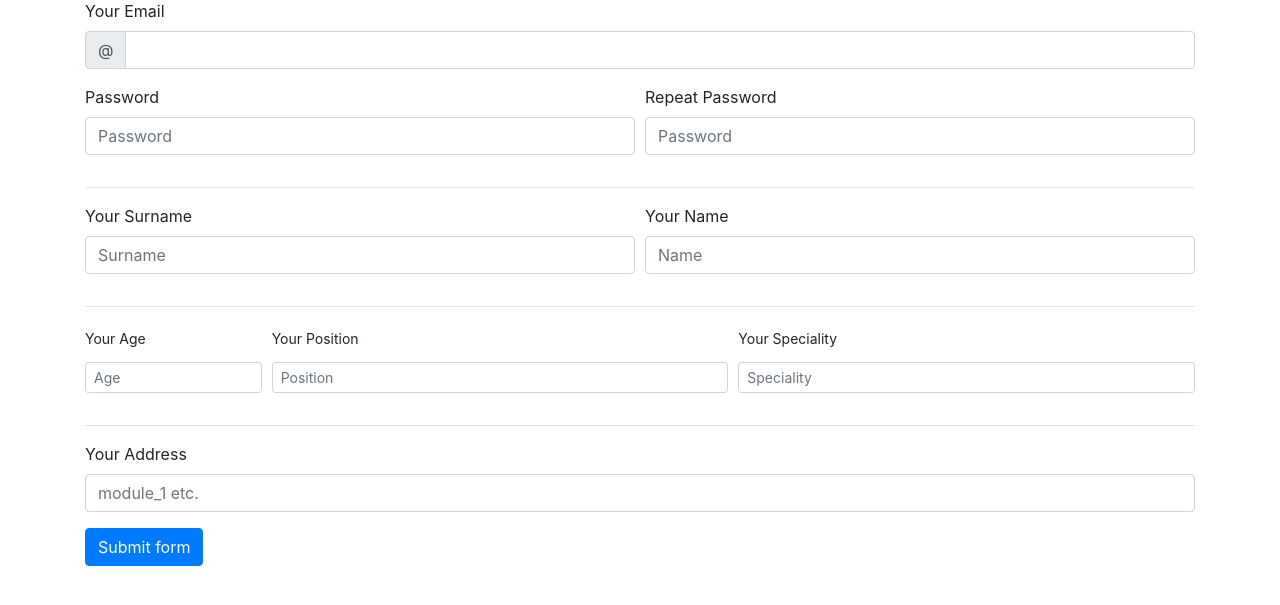
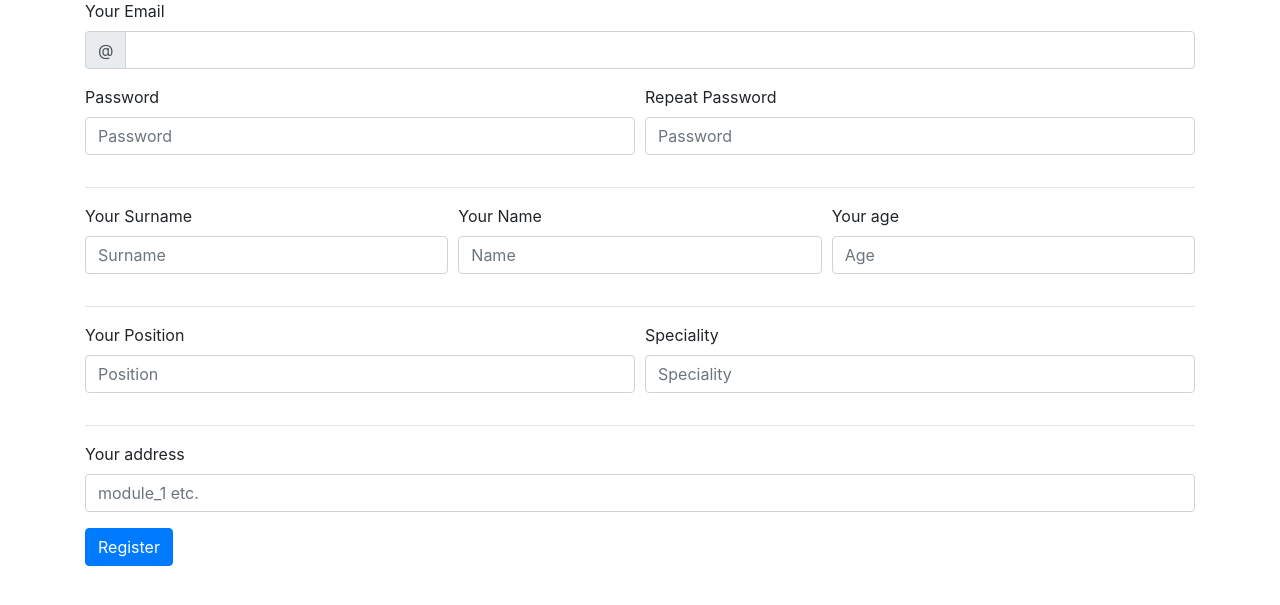
Before and after one commit to thecattest/mars-one, a Flask app: page /register in a window 1280 px wide. Shown: the part 163-768 px from the top of the page. Run offline with Flask 2, Linux system fonts and the light colour scheme; some libraries are stand-ins or nearby versions.

Commit message:
unkwnown error....

```diff
--- a/data/departments.py
+++ b/data/departments.py
@@ -10,7 +10,7 @@ class Department(SqlAlchemyBase):
     id = sqlalchemy.Column(sqlalchemy.Integer,
                            primary_key=True, autoincrement=True)
     title = sqlalchemy.Column(sqlalchemy.String)
-    chief = sqlalchemy.Column(sqlalchemy.Integer)
+    chief = sqlalchemy.Column(sqlalchemy.Integer, sqlalchemy.ForeignKey("users.id"))
     members = sqlalchemy.Column(sqlalchemy.String)
     email = sqlalchemy.Column(sqlalchemy.String)
 
--- a/data/users.py
+++ b/data/users.py
@@ -25,7 +25,7 @@ class User(SqlAlchemyBase):
                                       default=datetime.datetime.now)
 
     jobs = orm.relation("Jobs", back_populates='user')
-    departments = orm.relation("Department", back_populates='user')
+    # departments = orm.relation("Department", back_populates='user')
 
     def set_password(self, password):
         self.hashed_password = generate_password_hash(password)
--- /dev/null
+++ b/forms.py
@@ -0,0 +1,32 @@
+from flask_wtf import FlaskForm
+from wtforms import StringField, PasswordField, SubmitField, IntegerField
+from wtforms.fields.html5 import EmailField
+from wtforms.validators import InputRequired, EqualTo, ValidationError
+
+from data import db_session
+from data.__all_models import User
+
+
+def validate_email(form, field):
+    session = db_session.create_session()
+    user = session.query(User).filter(User.email == field.data).first()
+    if not user is None:
+        raise ValidationError('User with this email already exists')
+
+
+class RegisterForm(FlaskForm):
+    email = EmailField('Your Email', validators=[InputRequired(), ]) # validate_email])
+    password = PasswordField('Password', validators=[InputRequired(),
+                                                   EqualTo('password_confirmation', message='Passwords must match')])
+    password_confirmation = PasswordField('Repeat Password', validators=[InputRequired()])
+
+    surname = StringField("Your Surname", validators=[InputRequired()])
+    name = StringField("Your Name", validators=[InputRequired()])
+    age = IntegerField("Your age", validators=[InputRequired()])
+
+    position = StringField("Your Position", validators=[InputRequired()])
+    speciality = StringField("Speciality", validators=[InputRequired()])
+
+    address = StringField("Your address", validators=[InputRequired()])
+
+    submit = SubmitField('Register')
--- a/main.py
+++ b/main.py
@@ -1,9 +1,11 @@
 from flask import Flask, render_template, request
 
 from data import db_session
-from data.__all_models import User, Jobs
+from data.__all_models import User, Jobs, Department
+from forms import *
 
 import sqlalchemy
+import datetime
 
 app = Flask(__name__)
 app.config['SECRET_KEY'] = 'yandexlyceum_secret_key'
@@ -12,52 +14,33 @@ db_session.global_init("db/mars.sqlite")
 session = db_session.create_session()
 
 
+def log(error):
+    message = str(type(error)) + ": " + str(error)
+    with open('log.txt', 'a') as file:
+        file.write(message + '\n' + str(datetime.datetime.now()) + '\n-----\n')
+
 def main():
     app.run()
 
 
 def register_user(form):
-    messages = []
-    error = False
-
-    email = form.get("email").strip()
-    password = form.get("password").strip()
-    password2 = form.get("password-repeat").strip()
-    surname = form.get("surname").strip()
-    name = form.get("name").strip()
-    age = form.get("age").strip()
-    position = form.get("position").strip()
-    speciality = form.get("speciality").strip()
-    address = form.get("address").strip()
-
-    if password != password2:
-        messages.append({"content": "Passwords do not match!", "class": "alert-danger"})
-        error = True
-    if not "@" in email:
-        messages.append({"content": "Invalid email", "class": "alert-danger"})
-        error = True
-    if not error:
-        user = User()
-        user.email = email
-        user.name = name
-        user.surname = surname
-        user.age = int(age)
-        user.position = position
-        user.speciality = speciality
-        user.address = address
-        user.set_password(password)
-        try:
-            session.add(user)
-            session.commit()
-        except sqlalchemy.exc.IntegrityError:
-            messages.append({"content": "User with this email already exists", "class": "alert-danger"})
-            session.rollback()
-        else:
-            messages.append({"content": "User was successfully registered!", "class": "alert-success"})
-
-    return not error, messages, form
-
-
+    user = User()
+    user.email = form.email.data
+    user.name = form.name.data
+    user.surname = form.surname.data
+    user.age = form.age.data
+    user.position = form.position.data
+    user.speciality = form.speciality.data
+    user.address = form.address.data
+    user.set_password(form.password.data)
+    # try:
+    session.add(User)
+    session.commit()
+    # except Exception as error:
+      #  log(error)
+       # return "Error was occured. Please, try again", "alert-danger"
+    # else:
+    return "User was successfully registered!", "alert-success"
 
 
 @app.route("/")
@@ -77,18 +60,12 @@ def index():
 
 @app.route("/register", methods=['GET', 'POST'])
 def register():
-    params = {
-        "title": "Register",
-        "form": 0
-    }
-    if request.method == "GET":
-        return render_template("register.html", **params)
-    elif request.method == "POST":
-        ok, messages, form = register_user(request.form)
-        params["messages"] = messages
-        if ok:
-            params["form"] = form
-        return render_template("register.html", **params)
+    form = RegisterForm()
+    messages = []
+    if form.validate_on_submit():
+        message, mes_class = register_user(form)
+        messages.append((message, mes_class))
+    return render_template("register.html", title="Register", form=form, messages=messages)
 
 
 if __name__ == '__main__':
--- a/static/css/style.css
+++ b/static/css/style.css
@@ -40,3 +40,5 @@
     color: #b3d2ec;
     margin: 7px;
 }
+
+.red {color: #ff3721}
--- a/templates/register.html
+++ b/templates/register.html
@@ -3,73 +3,104 @@
 {% block content %}
 
 {% for message in messages %}
-    <div class="alert {{message.class}}">{{message.content}}</div>
+<div class="alert {{message[1]}}">{{message[0]}}</div>
 {% endfor %}
 <h2>Register form</h2>
 <form class="register-form" method="post">
-    <div class="form-group">
-        <label for="email-input">Your Email</label>
-        <div class="input-group">
-            <div class="input-group-prepend">
-                <div class="input-group-text">@</div>
+    {{form.hidden_tag()}}
+    <div class="form-row">
+        <div class="form-group col-12">
+            {{form.email.label}}
+            <div class="input-group">
+                <div class="input-group-prepend">
+                    <div class="input-group-text">@</div>
+                </div>
+                {{ form.email(class="form-control", type="email") }}
             </div>
-            <input type="email" name="email" id="email-input" class="form-control"
-                   value="{%if form %} {{form.email}} {% endif %}" required>
         </div>
+        {% for error in form.email.errors %}
+        <small class="form-text red">
+            {{ error }}
+        </small>
+        {% endfor %}
     </div>
     <div class="form-row">
         <div class="form-group col-md-6">
-            <label for="password-input">Password</label>
-            <input type="password" name="password" id="password-input" placeholder="Password"
-                   class="form-control" required>
+            {{form.password.label}}
+            {{ form.password(class="form-control", type="password", placeholder="Password") }}
         </div>
         <div class="form-group col-md-6">
-            <label for="password-repeat-input">Repeat Password</label>
-            <input type="password" name="password-repeat" id="password-repeat-input" placeholder="Password"
-                   class="form-control" required>
+            {{form.password_confirmation.label}}
+            {{ form.password_confirmation(class="form-control", type="password", placeholder="Password") }}
+        </div>
+        {% for error in form.password.errors %}
+        <small class="form-text red col-12">
+            {{ error }}
+        </small>
+        {% endfor %}
+    </div>
+    <hr>
+    <div class="form-row">
+        <div class="form-group col-md-4">
+            {{form.surname.label}}
+            {{ form.surname(class="form-control", type="text", placeholder="Surname") }}
+            {% for error in form.surname.errors %}
+            <small class="form-text red">
+                {{ error }}
+            </small>
+            {% endfor %}
+        </div>
+        <div class="form-group col-md-4">
+            {{form.name.label}}
+            {{ form.name(class="form-control", type="text", placeholder="Name") }}
+            {% for error in form.name.errors %}
+            <small class="form-text red">
+                {{ error }}
+            </small>
+            {% endfor %}
+        </div>
+        <div class="form-group col-md-4">
+            {{form.age.label}}
+            {{ form.age(class="form-control", type="number", placeholder="Age") }}
+            {% for error in form.age.errors %}
+            <small class="form-text red">
+                {{ error }}
+            </small>
+            {% endfor %}
         </div>
     </div>
     <hr>
     <div class="form-row">
         <div class="form-group col-md-6">
-            <label for="surname-input">Your Surname</label>
-            <input type="text" name="surname" id="surname-input" class="form-control"
-                   value="{%if form %} {{form.surname}} {% endif %}" placeholder="Surname" required>
+            {{form.position.label}}
+            {{ form.position(class="form-control", type="text", placeholder="Position") }}
+            {% for error in form.position.errors %}
+            <small class="form-text red">
+                {{ error }}
+            </small>
+            {% endfor %}
         </div>
         <div class="form-group col-md-6">
-            <label for="name-input">Your Name</label>
-            <input type="text" name="name" id="name-input" class="form-control"
-                   value="{%if form %} {{form.name}} {% endif %}" placeholder="Name" required>
-        </div>
-    </div>
-    <hr>
-    <div class="form-row">
-        <div class="form-group col-md-2">
-            <label for="age-input" class="col-form-label-sm">Your Age</label>
-            <input type="number" name="age" class="form-control form-control-sm"
-                   value="{%if form %} {{form.age}} {% endif %}" id="age-input"
-                   placeholder="Age" min="14" max="70" required>
-        </div>
-        <div class="form-group col-md-5">
-            <label for="position-input" class="col-form-label-sm">Your Position</label>
-            <input type="text" name="position" id="position-input" placeholder="Position"
-                   value="{%if form %} {{form.position}} {% endif %}"
-                   class="form-control form-control-sm" required>
-        </div>
-        <div class="form-group col-md-5">
-            <label for="speciality-input" class="col-form-label-sm">Your Speciality</label>
-            <input type="text" name="speciality" id="speciality-input" placeholder="Speciality"
-                   value="{%if form %} {{form.speciality}} {% endif %}"
-                   class="form-control form-control-sm" required>
+            {{form.speciality.label}}
+            {{ form.speciality(class="form-control", type="text", placeholder="Speciality") }}
+            {% for error in form.speciality.errors %}
+            <small class="form-text red">
+                {{ error }}
+            </small>
+            {% endfor %}
         </div>
     </div>
     <hr>
     <div class="form-group">
-        <label for="address-input">Your Address</label>
-        <input type="text" name="address" id="address-input" placeholder="module_1 etc."
-               value="{%if form %} {{form.address}} {% endif %}" class="form-control" required>
+        {{form.address.label}}
+        {{ form.address(class="form-control", type="text", placeholder="module_1 etc.", required=True) }}
+        {% for error in form.address.errors %}
+        <small class="form-text red">
+            {{ error }}
+        </small>
+        {% endfor %}
     </div>
-    <button class="btn btn-primary" type="submit">Submit form</button>
+    {{ form.submit(class="btn btn-primary", type="submit") }}
 </form>
 
 {% endblock %}
```
Also changed, not shown: log.txt (added, +12 -0 lines), db/mars.sqlite.
